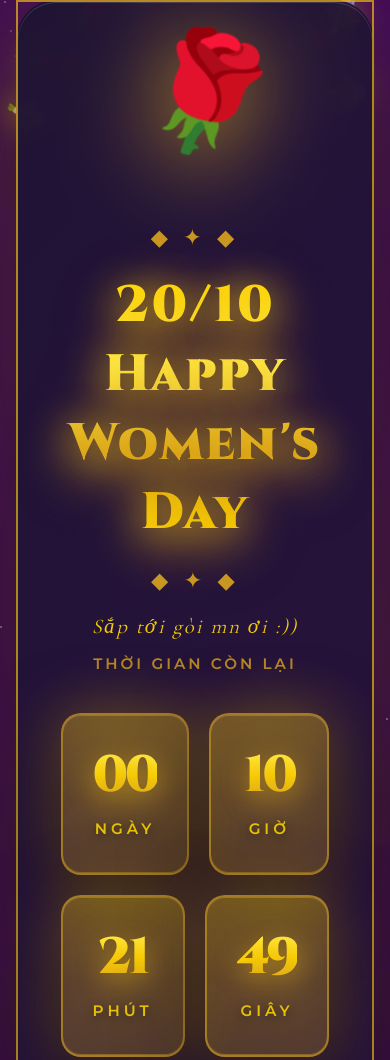
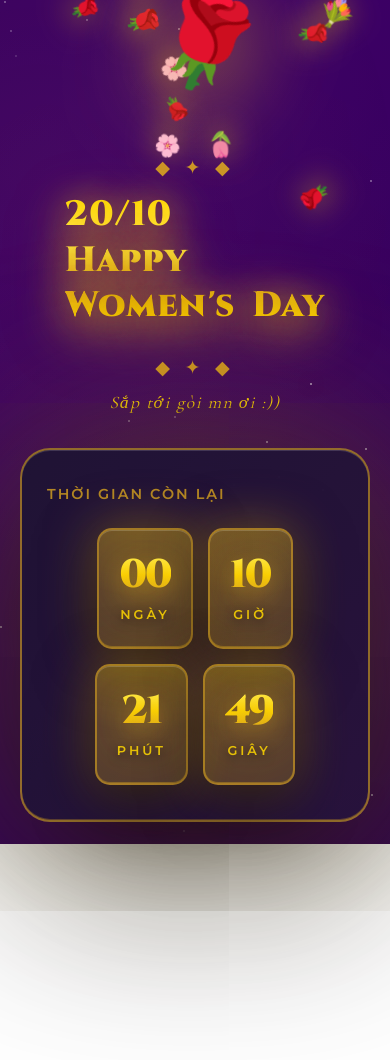
Before and after one commit to nambeoquemientay4311/loichuc20-10.github, a plain HTML site: page index.html in a window 390 px wide. Shown: the top 1060 px of the page. After the commit the page ends 844 px from the top, so only its background shows below. Drawn offline with nearby package versions, Linux system fonts and the light colour scheme.

Commit message:
index.html

```diff
--- a/index.html
+++ b/index.html
@@ -23,6 +23,7 @@
             animation: royalGradient 20s ease infinite;
             overflow-x: hidden;
             position: relative;
+            padding: 20px;
         }
 
         @keyframes royalGradient {
@@ -85,7 +86,7 @@
 
         .petal {
             position: absolute;
-            font-size: 24px;
+            font-size: 20px;
             opacity: 0;
             animation: royalFall linear infinite;
             filter: drop-shadow(0 5px 15px rgba(218, 165, 32, 0.8));
@@ -105,24 +106,40 @@
             }
         }
 
-        .card {
+        .container {
+            display: flex;
+            gap: 30px;
+            max-width: 1200px;
+            width: 100%;
+            position: relative;
+            z-index: 10;
+            animation: slideUpRoyal 1.4s cubic-bezier(0.34, 1.56, 0.64, 1);
+            align-items: center;
+        }
+
+        .left-side {
+            flex: 0 0 300px;
+            display: flex;
+            flex-direction: column;
+            justify-content: center;
+            align-items: center;
+        }
+
+        .right-side {
+            flex: 1;
+            display: flex;
+            flex-direction: column;
+            justify-content: center;
+            padding: 40px 35px;
             background: linear-gradient(135deg, rgba(30, 20, 50, 0.95), rgba(40, 20, 60, 0.95));
             backdrop-filter: blur(60px);
-            border-radius: 60px;
-            padding: 90px 70px;
+            border-radius: 35px;
             box-shadow:
                 0 50px 200px rgba(0, 0, 0, 0.7),
                 0 0 200px rgba(218, 165, 32, 0.4),
                 inset 0 1px 0 rgba(255, 255, 255, 0.15),
                 inset 0 -1px 0 rgba(218, 165, 32, 0.3);
-            text-align: center;
-            max-width: 1000px;
-            width: 92%;
-            position: relative;
-            z-index: 10;
-            animation: slideUpRoyal 1.4s cubic-bezier(0.34, 1.56, 0.64, 1);
-            border: 2px solid;
-            border-image: linear-gradient(135deg, rgba(218, 165, 32, 0.8), rgba(255, 215, 0, 0.6), rgba(218, 165, 32, 0.8)) 1;
+            border: 2px solid rgba(218, 165, 32, 0.6);
         }
 
         @keyframes slideUpRoyal {
@@ -141,8 +158,8 @@
         }
 
         .rose-icon {
-            font-size: 140px;
-            margin-bottom: 40px;
+            font-size: 100px;
+            margin-bottom: 25px;
             animation: royalBounce 4s cubic-bezier(0.68, -0.55, 0.265, 1.55) infinite;
             filter: drop-shadow(0 15px 40px rgba(218, 165, 32, 0.9));
         }
@@ -164,18 +181,19 @@
 
         h1 {
             font-family: 'Cinzel', serif;
-            font-size: 5.5em;
+            font-size: 3.8em;
             font-weight: 900;
             background: linear-gradient(180deg, #ffd700, #ffed4e, #daa520, #ffd700);
             -webkit-background-clip: text;
             -webkit-text-fill-color: transparent;
             background-clip: text;
-            margin-bottom: 20px;
-            letter-spacing: 3px;
+            margin-bottom: 15px;
+            letter-spacing: 2px;
             text-shadow: 0 15px 40px rgba(218, 165, 32, 0.5);
             filter: drop-shadow(0 5px 20px rgba(218, 165, 32, 0.7));
             animation: goldGlow 4s ease-in-out infinite;
             word-spacing: 0.2em;
+            line-height: 1.3;
         }
 
         @keyframes goldGlow {
@@ -187,20 +205,12 @@
             }
         }
 
-        .ornament-top {
-            font-size: 2em;
+        .ornament {
+            font-size: 1.5em;
             color: rgba(218, 165, 32, 0.9);
-            margin: 20px 0;
-            letter-spacing: 10px;
+            letter-spacing: 8px;
             animation: fadeInGold 1.5s ease-out;
-        }
-
-        .ornament-bottom {
-            font-size: 2em;
-            color: rgba(218, 165, 32, 0.9);
-            margin: 20px 0;
-            letter-spacing: 10px;
-            animation: fadeInGold 1.5s ease-out 0.3s both;
+            margin: 12px 0;
         }
 
         @keyframes fadeInGold {
@@ -215,11 +225,11 @@
         }
 
         .subtitle {
-            font-size: 1.8em;
+            font-size: 1.4em;
             color: rgba(255, 215, 0, 0.95);
             margin-bottom: 20px;
             font-weight: 400;
-            letter-spacing: 2px;
+            letter-spacing: 1.5px;
             font-style: italic;
             animation: slideInSubtitle 1.2s ease-out 0.4s both;
         }
@@ -236,31 +246,29 @@
         }
 
         .countdown-label {
-            font-size: 1.1em;
+            font-size: 1em;
             color: rgba(218, 165, 32, 0.8);
-            letter-spacing: 3px;
-            margin-bottom: 50px;
+            letter-spacing: 2px;
+            margin-bottom: 35px;
             text-transform: uppercase;
             font-family: 'Montserrat', sans-serif;
         }
 
         #timer {
             display: flex;
+            gap: 15px;
+            perspective: 1500px;
             justify-content: center;
-            gap: 30px;
             flex-wrap: wrap;
-            margin-top: 60px;
-            perspective: 1500px;
         }
 
         .time-box {
             background: linear-gradient(135deg, rgba(218, 165, 32, 0.3), rgba(255, 215, 0, 0.2));
-            padding: 50px 55px;
-            border-radius: 25px;
-            min-width: 160px;
+            padding: 25px 28px;
+            border-radius: 18px;
             box-shadow:
-                0 25px 80px rgba(0, 0, 0, 0.6),
-                0 0 60px rgba(218, 165, 32, 0.5),
+                0 20px 60px rgba(0, 0, 0, 0.6),
+                0 0 50px rgba(218, 165, 32, 0.5),
                 inset 0 1px 0 rgba(255, 255, 255, 0.2),
                 inset 0 -1px 0 rgba(218, 165, 32, 0.4);
             transition: all 0.6s cubic-bezier(0.34, 1.56, 0.64, 1);
@@ -268,6 +276,8 @@
             overflow: hidden;
             border: 2px solid rgba(218, 165, 32, 0.6);
             cursor: pointer;
+            text-align: center;
+            min-width: 85px;
         }
 
         .time-box::before {
@@ -296,10 +306,10 @@
         }
 
         .time-box:hover {
-            transform: translateY(-15px) scale(1.12) rotateX(8deg);
+            transform: translateY(-8px) scale(1.08) rotateX(8deg);
             box-shadow:
-                0 40px 120px rgba(218, 165, 32, 0.7),
-                0 0 100px rgba(255, 215, 0, 0.6),
+                0 30px 90px rgba(218, 165, 32, 0.7),
+                0 0 80px rgba(255, 215, 0, 0.6),
                 inset 0 1px 0 rgba(255, 255, 255, 0.3);
             border-color: rgba(255, 215, 0, 0.9);
         }
@@ -311,16 +321,16 @@
         }
 
         .time-box span:first-child {
-            font-size: 5em;
+            font-size: 3.2em;
             font-weight: 900;
             line-height: 1;
-            margin-bottom: 18px;
+            margin-bottom: 12px;
             background: linear-gradient(180deg, #ffed4e, #ffd700, #daa520);
             -webkit-background-clip: text;
             -webkit-text-fill-color: transparent;
             background-clip: text;
             text-shadow: 0 8px 25px rgba(218, 165, 32, 0.6);
-            letter-spacing: -3px;
+            letter-spacing: -2px;
             animation: numberGlow 1.5s ease-in-out infinite;
             font-family: 'Cinzel', serif;
         }
@@ -335,26 +345,26 @@
         }
 
         .label {
-            font-size: 1.1em;
+            font-size: 0.9em;
             text-transform: uppercase;
-            letter-spacing: 4px;
+            letter-spacing: 3px;
             font-weight: 600;
             color: rgba(255, 215, 0, 0.85);
             text-shadow: 0 3px 10px rgba(0, 0, 0, 0.5);
             font-family: 'Montserrat', sans-serif;
         }
 
-        #greeting-container h2 {
+        h2 {
             font-family: 'Cinzel', serif;
-            font-size: 4.2em;
+            font-size: 2.2em;
             background: linear-gradient(180deg, #ffd700, #ffed4e, #daa520);
             -webkit-background-clip: text;
             -webkit-text-fill-color: transparent;
             background-clip: text;
-            margin-bottom: 50px;
-            line-height: 1.5;
+            margin-bottom: 25px;
+            line-height: 1.4;
             font-weight: 900;
-            letter-spacing: 2px;
+            letter-spacing: 1px;
             animation: fadeInScale 1s ease-out;
         }
 
@@ -370,15 +380,14 @@
         }
 
         .vietnamese-greeting, .russian-greeting {
-            background: linear-gradient(135deg, rgba(218, 165, 32, 0.15), rgba(255, 215, 0, 0.08));
-            padding: 50px;
-            border-radius: 30px;
-            margin: 40px 0;
-            border-left: 6px solid;
-            border-image: linear-gradient(180deg, rgba(218, 165, 32, 0.8), rgba(255, 215, 0, 0.6)) 1;
+            background: linear-gradient(135deg, rgba(218, 165, 32, 0.1), rgba(255, 215, 0, 0.05));
+            padding: 30px;
+            border-radius: 20px;
+            margin: 20px 0;
+            border-left: 5px solid rgba(218, 165, 32, 0.8);
             backdrop-filter: blur(20px);
-            border: 2px solid rgba(218, 165, 32, 0.4);
-            box-shadow: 0 15px 60px rgba(218, 165, 32, 0.25);
+            border: 1px solid rgba(218, 165, 32, 0.3);
+            box-shadow: 0 10px 40px rgba(218, 165, 32, 0.2);
             transition: all 0.5s ease;
             position: relative;
             overflow: hidden;
@@ -388,23 +397,22 @@
             content: '';
             position: absolute;
             inset: 0;
-            background: radial-gradient(circle at 0 0, rgba(255, 215, 0, 0.1), transparent);
+            background: radial-gradient(circle at 0 0, rgba(255, 215, 0, 0.08), transparent);
             pointer-events: none;
         }
 
         .vietnamese-greeting:hover, .russian-greeting:hover {
-            transform: translateY(-8px);
-            box-shadow: 0 25px 80px rgba(218, 165, 32, 0.4);
-            border-color: rgba(255, 215, 0, 0.8);
+            transform: translateY(-5px);
+            box-shadow: 0 15px 60px rgba(218, 165, 32, 0.3);
         }
 
         .vietnamese-greeting p, .russian-greeting p {
-            font-size: 1.35em;
-            line-height: 2.2;
+            font-size: 1.05em;
+            line-height: 1.8;
             color: rgba(255, 255, 255, 0.95);
-            margin-bottom: 25px;
+            margin-bottom: 15px;
             font-weight: 400;
-            letter-spacing: 0.5px;
+            letter-spacing: 0.3px;
             position: relative;
             z-index: 1;
         }
@@ -412,25 +420,24 @@
         strong {
             color: rgba(255, 215, 0, 0.95);
             font-weight: 600;
-            letter-spacing: 1px;
+            letter-spacing: 0.5px;
         }
 
         .school-wish {
             font-weight: 500;
             color: rgba(255, 215, 0, 0.9);
-            margin-top: 30px;
-            font-size: 1.3em;
-            letter-spacing: 1px;
+            margin-top: 15px;
+            font-size: 1em;
             position: relative;
             z-index: 1;
         }
 
         .russian-title {
-            font-size: 1.7em !important;
+            font-size: 1.3em !important;
             font-weight: 700 !important;
             color: rgba(255, 215, 0, 0.95) !important;
-            margin-bottom: 35px !important;
-            letter-spacing: 2px;
+            margin-bottom: 15px !important;
+            letter-spacing: 1px;
             font-family: 'Cinzel', serif !important;
             position: relative;
             z-index: 1;
@@ -440,8 +447,8 @@
             border: none;
             height: 2px;
             background: linear-gradient(90deg, transparent, rgba(218, 165, 32, 0.6), transparent);
-            margin: 60px 0;
-            box-shadow: 0 10px 40px rgba(218, 165, 32, 0.3);
+            margin: 35px 0;
+            box-shadow: 0 8px 30px rgba(218, 165, 32, 0.25);
             position: relative;
         }
 
@@ -452,19 +459,21 @@
             top: 50%;
             transform: translate(-50%, -50%);
             background: linear-gradient(135deg, rgba(30, 20, 50, 0.95), rgba(40, 20, 60, 0.95));
-            padding: 0 20px;
-            font-size: 2em;
+            padding: 0 15px;
+            font-size: 1.5em;
             color: rgba(218, 165, 32, 0.9);
         }
 
         .greeting-signature {
-            font-size: 1.6em;
+            font-size: 1.2em;
             font-style: italic;
             color: rgba(255, 215, 0, 0.9);
-            margin-top: 50px;
+            margin-top: 30px;
             font-weight: 400;
-            letter-spacing: 2px;
+            letter-spacing: 1px;
             animation: fadeIn 1.2s ease-out 0.6s both;
+            position: relative;
+            z-index: 1;
         }
 
         @keyframes fadeIn {
@@ -478,68 +487,91 @@
             }
         }
 
-        @media (max-width: 768px) {
-            .card {
-                padding: 60px 40px;
-                border-radius: 40px;
+        @media (max-width: 1024px) {
+            .container {
+                flex-direction: column;
+                gap: 30px;
+            }
+
+            .left-side, .right-side {
+                min-width: auto;
+                width: 100%;
             }
 
             h1 {
-                font-size: 3.2em;
-                letter-spacing: 2px;
+                font-size: 2.8em;
+            }
+
+            #timer {
+                grid-template-columns: 1fr 1fr;
+            }
+        }
+
+        @media (max-width: 768px) {
+            .container {
+                flex-direction: column;
+                gap: 20px;
+            }
+
+            .right-side {
+                padding: 35px 25px;
+                border-radius: 30px;
+            }
+
+            h1 {
+                font-size: 2.2em;
+                letter-spacing: 1px;
             }
 
             .rose-icon {
-                font-size: 100px;
+                font-size: 80px;
             }
 
-            .ornament-top, .ornament-bottom {
-                font-size: 1.4em;
+            .ornament {
+                font-size: 1.2em;
                 letter-spacing: 5px;
             }
 
             .subtitle {
-                font-size: 1.3em;
+                font-size: 1.1em;
                 margin-bottom: 15px;
             }
 
             .countdown-label {
-                font-size: 0.95em;
-                margin-bottom: 35px;
+                font-size: 0.9em;
+                margin-bottom: 25px;
             }
 
             .time-box {
-                min-width: 120px;
-                padding: 35px 30px;
-                border-radius: 20px;
+                padding: 25px 20px;
+                border-radius: 15px;
             }
 
             .time-box span:first-child {
-                font-size: 3.2em;
+                font-size: 2.5em;
             }
 
             .label {
-                font-size: 0.95em;
+                font-size: 0.8em;
             }
 
             #timer {
-                gap: 20px;
-                margin-top: 40px;
+                gap: 15px;
             }
 
-            #greeting-container h2 {
-                font-size: 2.5em;
-                letter-spacing: 1px;
+            h2 {
+                font-size: 1.6em;
+                letter-spacing: 0.5px;
             }
 
             .vietnamese-greeting, .russian-greeting {
-                padding: 35px;
-                border-radius: 22px;
+                padding: 20px;
+                border-radius: 15px;
             }
 
             .vietnamese-greeting p, .russian-greeting p {
-                font-size: 1.1em;
-                line-height: 1.9;
+                font-size: 0.95em;
+                line-height: 1.6;
             }
         }
     </style>
@@ -550,12 +582,16 @@
     </div>
     <div class="floating-petals" id="petals"></div>
 
-    <div id="countdown-container" class="card">
+    <div id="countdown-container" class="container">
+        <div class="left-side">
             <div class="rose-icon">🌹</div>
-        <div class="ornament-top">◆ ✦ ◆</div>
-        <h1>20/10 Happy Women's Day</h1>
-        <div class="ornament-bottom">◆ ✦ ◆</div>
+            <div class="ornament">◆ ✦ ◆</div>
+            <h1>20/10<br>Happy<br>Women's Day</h1>
+            <div class="ornament">◆ ✦ ◆</div>
             <p class="subtitle">Sắp tới gòi mn ơi :))</p>
+        </div>
+
+        <div class="right-side">
             <div class="countdown-label">Thời gian còn lại</div>
             <div id="timer">
                 <div class="time-box">
@@ -576,12 +612,19 @@
                 </div>
             </div>
         </div>
+    </div>
 
-    <div id="greeting-container" class="hidden card">
+    <div id="greeting-container" class="hidden">
+        <div class="container">
+            <div class="left-side">
                 <div class="rose-icon">🌷</div>
-        <div class="ornament-top">◆ ✦ ◆</div>
-        <h2>Chúc mừng Ngày Phụ nữ Việt Nam 20/10</h2>
-        <div class="ornament-bottom">◆ ✦ ◆</div>
+                <div class="ornament">◆ ✦ ◆</div>
+                <h1 style="font-size: 2.8em;">Chúc mừng<br>Ngày Phụ nữ<br>Việt Nam 20/10</h1>
+                <div class="ornament">◆ ✦ ◆</div>
+            </div>
+
+            <div class="right-side">
+                <h2 style="margin-top: 0;">Lời chúc tốt lành</h2>
 
                 <div class="vietnamese-greeting">
                     <p>Nhân dịp Ngày Phụ nữ Việt Nam 20/10, xin kính chúc tất cả chị em phụ nữ luôn <strong>mạnh khỏe, hạnh phúc, xinh đẹp và thành công</strong> trong công việc cũng như cuộc sống.</p>
@@ -591,17 +634,19 @@
                 <hr class="separator">
 
                 <div class="russian-greeting">
-            <p class="russian-title">🇷🇺 Поздравление с 20 Октября 🇷🇺</p>
-            <p>В честь Дня вьетнамских женщин, 20 октября, желаю всем женщинам крепкого здоровья, счастья, красоты и успехов в работе и жизни. Желаю всем вам хорошей учёбы и высоких достижений в учёбе.</p>
+                    <p class="russian-title">🇷🇺 Поздравление 🇷🇺</p>
+                    <p>В честь Дня вьетнамских женщин желаю всем крепкого здоровья, счастья, красоты и успехов. Желаю всем вам хорошей учёбы и высоких достижений!</p>
                 </div>
 
                 <p class="greeting-signature">Trân trọng và yêu thương! 💕</p>
+            </div>
+        </div>
     </div>
 
     <script>
         // Create stars
         const bgContainer = document.querySelector('.background-animation');
-        for (let i = 0; i < 30; i++) {
+        for (let i = 0; i < 25; i++) {
             const star = document.createElement('div');
             star.className = 'stars';
             star.style.left = Math.random() * 100 + '%';
@@ -615,14 +660,14 @@
         const petalsContainer = document.getElementById('petals');
         const petalEmojis = ['🌹', '🌷', '💐', '🌸'];
 
-        for (let i = 0; i < 25; i++) {
+        for (let i = 0; i < 20; i++) {
             const petal = document.createElement('div');
             petal.className = 'petal';
             petal.textContent = petalEmojis[Math.floor(Math.random() * petalEmojis.length)];
             petal.style.left = Math.random() * 100 + '%';
             petal.style.animationDuration = (Math.random() * 10 + 15) + 's';
             petal.style.animationDelay = Math.random() * 8 + 's';
-            petal.style.fontSize = (Math.random() * 12 + 24) + 'px';
+            petal.style.fontSize = (Math.random() * 10 + 18) + 'px';
             petalsContainer.appendChild(petal);
         }
 
```
Lines whose indentation alone changed are shown as unchanged.
